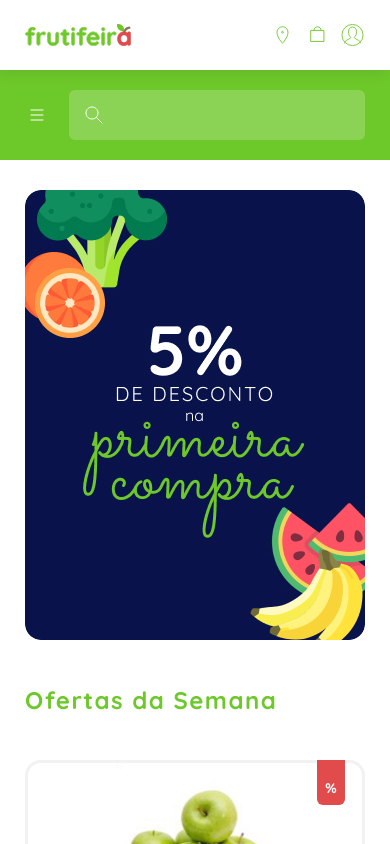
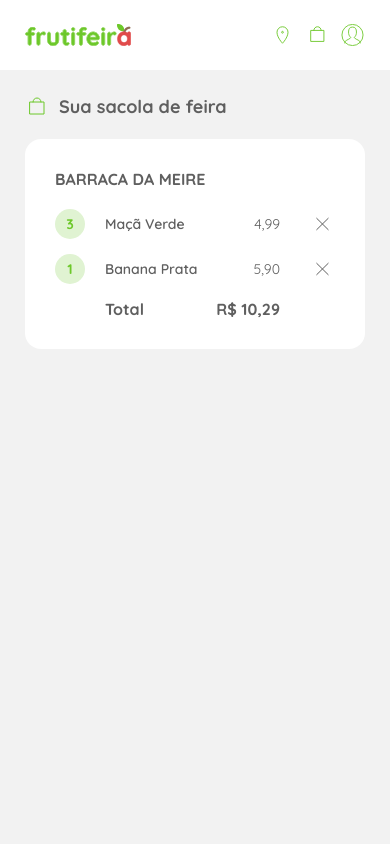
Before and after one commit to laurabento/frutifeira, a Vue app in the folder frutifeira/: page / in a window 390 px wide. Both pictures are taken after a click on the element 322 px from the left and 35 px from the top of the page. Shown: the top 844 px of the page. Built offline with nearby package versions, Linux system fonts and the light colour scheme.

Commit message:
cart
first part

```diff
--- a/frutifeira/src/App.vue
+++ b/frutifeira/src/App.vue
@@ -65,8 +65,21 @@ select:focus {
   transition: all .3s ease-in-out;
 }
 
-.slide-fade-enter, .slide-fade-leave-to {
+.slide-enter, .slide-fade-leave-to {
   transform: translateY(-45px);
+  opacity: 10;
+}
+
+.slide-enter-active {
+  transition: all .3s ease-in-out;
+}
+
+.slide-leave-active {
+  transition: all .3s ease-in-out;
+}
+
+.slide-enter, .slide-leave-to {
+  transform: translateX(500px);
   opacity: 10;
 }
 
--- a/frutifeira/src/assets/variables.less
+++ b/frutifeira/src/assets/variables.less
@@ -3,6 +3,8 @@
 @red: #E14B4B;
 @darkBlue: #09134B;
 @yellow: #F9D438;
+
+@lightGreen: #E0F3D2;
 
 @gray: #C4C4C4;
 @lightGray: #F2F2F2;
--- /dev/null
+++ b/frutifeira/src/components/Cart.vue
@@ -0,0 +1,234 @@
+<template>
+  <div class="cart">
+      <!-- <div class="cart-close">
+          <img src="../assets/close-gray.svg"/>
+      </div> -->
+      <div class="cart-title">
+          <img src="../assets/bag.svg"/>
+          <h1>Sua sacola de feira</h1>
+      </div>
+      <div class="cart-items">
+          <div class="cart-items_item">
+              <h1>Barraca da Meire</h1>
+              <div class="item-group" v-for="product in products" :key="product.id">
+                <div class="item-group_product">
+                    <div class="item-group_quant">
+                        <label>{{ product.quantidade }}</label>
+                    </div>
+                    <label>{{ product.nomeProduto }}</label>
+                </div>
+                <div class="item-group_product2">
+                    <label>{{ product.preco }}</label>
+                    <img src="../assets/close-gray.svg"/>
+                </div>
+              </div>
+              <div class="item-total">
+                  <label>Total</label>
+                  <label>R$ 10,29</label>
+              </div>
+          </div>
+          <!-- <div class="separator">
+              <div class="circle"></div>
+              <div class="circle"></div>
+              <div class="circle"></div>
+              <div class="circle"></div>
+              <div class="circle"></div>
+              <div class="circle"></div>
+              <div class="circle"></div>
+              <div class="circle"></div>
+              <div class="circle"></div>
+              <div class="circle"></div>
+              <div class="circle"></div>
+              <div class="circle"></div>
+              <div class="circle"></div>
+              <div class="circle"></div>
+              <div class="circle"></div>
+              <div class="circle"></div>
+              <div class="circle"></div>
+              <div class="circle"></div>
+              <div class="circle"></div>
+              <div class="circle"></div>
+              <div class="circle"></div>
+              <div class="circle"></div>
+              <div class="circle"></div>
+              <div class="circle"></div>
+          </div>
+          <div class="cart-items_item">
+              <h1>Barraca da Meire</h1>
+              <div class="item-group" v-for="product in products" :key="product.id">
+                <div class="item-group_product">
+                    <div class="item-group_quant">
+                        <label>{{ product.quantidade }}</label>
+                    </div>
+                    <label>{{ product.nomeProduto }}</label>
+                </div>
+                <div class="item-group_product2">
+                    <label>R$ {{ product.preco }}</label>
+                    <img src="../assets/close-gray.svg"/>
+                </div>
+              </div>
+              <div class="item-total">
+                  <label>Total</label>
+                  <label>R$ 10,29</label>
+              </div>
+          </div> -->
+      </div>
+  </div>
+</template>
+
+<script>
+
+const products = [
+    {
+        "id": 1,
+        "quantidade": "3",
+        "nomeProduto": "Maçã Verde",
+        "preco": "4,99"
+    },
+    {
+        "id": 2,
+        "quantidade": "1",
+        "nomeProduto": "Banana Prata",
+        "preco": "5,90"
+    }
+]
+
+export default {
+    data() {
+        return {
+            products: products,
+        }
+    }
+}
+</script>
+
+<style lang="less" scoped>
+@import "../assets/variables.less";
+
+.cart {
+    background-color: @lightGray;
+    width: 505px;
+    height: calc(100% ~"-" @height-menu-desktop);
+    position: fixed;
+    margin-top: @height-menu-desktop;
+    z-index: 3;
+    right: 0;
+    box-shadow: -35px 0px 30px -35px rgba(0, 0, 0, 0.25);
+    padding: @margin-body-desktop;
+
+    &-title {
+        display: flex;
+        margin-bottom: 30px;
+
+        h1{
+            font-size: 20px;
+            margin-left: 10px;
+        }
+    }
+
+    &-items{
+        &_item {
+            background-color: white;
+            padding: 30px;
+            border-radius: 16px;
+            margin-top: -10px;
+
+            h1 {
+                font-size: 16px;
+                text-transform: uppercase;
+                margin-bottom: 20px;
+            }
+
+            .item-group{
+                display: flex;
+                justify-content: space-between;
+                align-items: center;
+                margin-bottom: 15px;
+
+                &_product {
+                    display: flex;
+                    align-items: center;
+
+                    label {
+                        font-weight: 600;
+                    }
+                }
+
+                &_quant {
+                    background-color: @lightGreen;
+                    width: 30px;
+                    height: 30px;
+                    border-radius: 50%;
+                    justify-content: center;
+                    align-items: center;
+                    display: flex;
+                    margin-right: 20px;
+
+                    label {
+                        font-weight: 700;
+                        color: @green;
+                    }
+                }
+
+                &_product2 {
+                    display: flex;
+                    justify-content: center;
+                    align-items: center;
+
+                    label {
+                        margin-right: 30px;
+                    }
+
+                    img {
+                        cursor: pointer;
+                    }
+                }
+            }
+
+            .item-group:last-child {
+                margin-bottom: unset;
+            }
+
+            .item-total {
+                display: flex;
+                justify-content: space-between;
+                padding: 0 55px 0 50px;
+
+                label {
+                    font-weight: 700;
+                    font-size: 16px;
+                }
+            }
+        }
+
+        .separator {
+            display: flex;
+            justify-content: space-between;
+            top: -6px;
+            position: relative;
+            padding: 0 16px;
+
+            .circle{
+                height: 10px;
+                width: 10px;
+                background-color: @lightGray;
+                border-radius: 50%;
+            }
+        }
+    }
+
+    @media (max-width: 768px) {
+        width: 100%;
+        height: calc(100% ~"-" @height-menu-mobile);
+        margin-top: @height-menu-mobile;
+        padding: @margin-body-mobile;
+
+        &-title {
+            h1{
+                font-size: 18px;
+            }
+        }
+    }
+}
+
+</style>
--- a/frutifeira/src/components/Header.vue
+++ b/frutifeira/src/components/Header.vue
@@ -6,7 +6,7 @@
               <img src="../assets/location.svg" />
               <label>Qual seu condomínio?</label>
           </div>
-          <div class="bag">
+          <div class="bag" @click="openCart">
               <img src="../assets/bag.svg" />
               <div class="bag_items">
                   <label>R$ 0,00</label>
@@ -26,7 +26,10 @@ export default {
     methods: {
         openMenu() {
             this.$emit("openMenu");
-        }
+        },
+        openCart() {
+            this.$emit("openCart");
+        },
     }
 }
 </script>
@@ -77,6 +80,11 @@ export default {
         .bag {
             display: flex;
             align-items: center;
+            cursor: pointer;
+
+            label {
+                cursor: pointer;
+            }
 
             &_items {
                 display: flex;
--- a/frutifeira/src/views/Home.vue
+++ b/frutifeira/src/views/Home.vue
@@ -1,7 +1,10 @@
 <template>
   <div class="home">
-    <Header @openMenu="openMenu"/>
-    <Menu v-if="isOpen"/>
+    <Header @openMenu="openMenu" @openCart="openCart"/>
+    <Menu v-if="isOpenMenu"/>
+    <transition name="slide">
+      <Cart v-if="isOpenCart"/>
+    </transition>
     <SearchBarHome />
     <Banner />
     <CardListHome :titleList="titleList"/>
@@ -17,6 +20,7 @@ import Banner from "@/components/Banner.vue";
 import CardListHome from "@/components/CardListHome.vue";
 import Footer from "@/components/Footer.vue";
 import Menu from "@/components/Menu.vue";
+import Cart from "@/components/Cart.vue";
 
 
 export default {
@@ -28,17 +32,22 @@ export default {
     CardListHome,
     Footer,
     Menu,
+    Cart
   },
   data () {
     return {
       titleList: "Ofertas da Semana",
       titleSecondList: "Destaque da Semana",
-      isOpen: false,
+      isOpenMenu: false,
+      isOpenCart: false,
     }
   },
   methods: {
     openMenu() {
-      return this.isOpen = !this.isOpen;
+      return this.isOpenMenu = !this.isOpenMenu;
+    },
+    openCart() {
+      return this.isOpenCart = !this.isOpenCart;
     }
   }
 };
```
Also changed, not shown: frutifeira/src/assets/close-gray.svg (added), frutifeira/src/components/Separator.vue (added).
